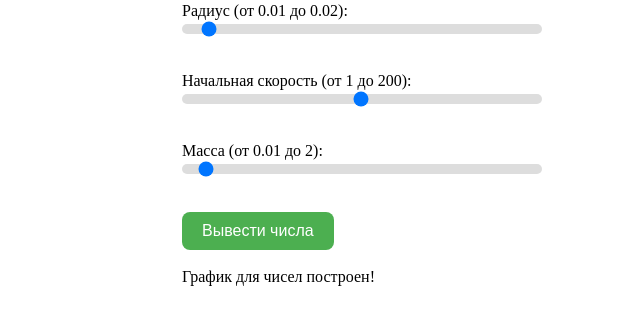
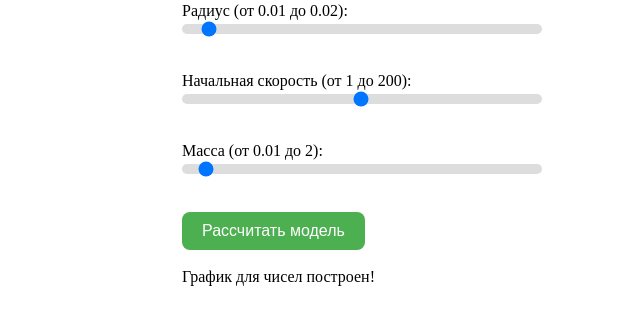
Before and after one commit to CHB-0r1s/phisics_project, a Flask app: template templates/index.html in a window 1280 px wide. Shown: the part 145-470 px from the top of the page, without its empty margins (640-1280 px from the left). Run offline with Flask 3, Linux system fonts and the light colour scheme; the template is opened without the code that fills it, so the values that code supplies are empty.

Commit message:
Edit text of action button

```diff
--- a/templates/index.html
+++ b/templates/index.html
@@ -24,7 +24,7 @@
                 <label for="number3">Масса (от 0.01 до 2):</label>
                 <input type="range" id="number4" name="number4" min="0.01" max="2" step="0.01" value="0.1"><br><br>
             </div>
-            <input type="submit" class="nice" value="Вывести числа"><br><br>
+            <input type="submit" class="nice" value="Рассчитать модель"><br><br>
             <a>График для чисел {{m}} {{a}} {{v0}} {{r}} построен!</a>
         </div>
 
```
